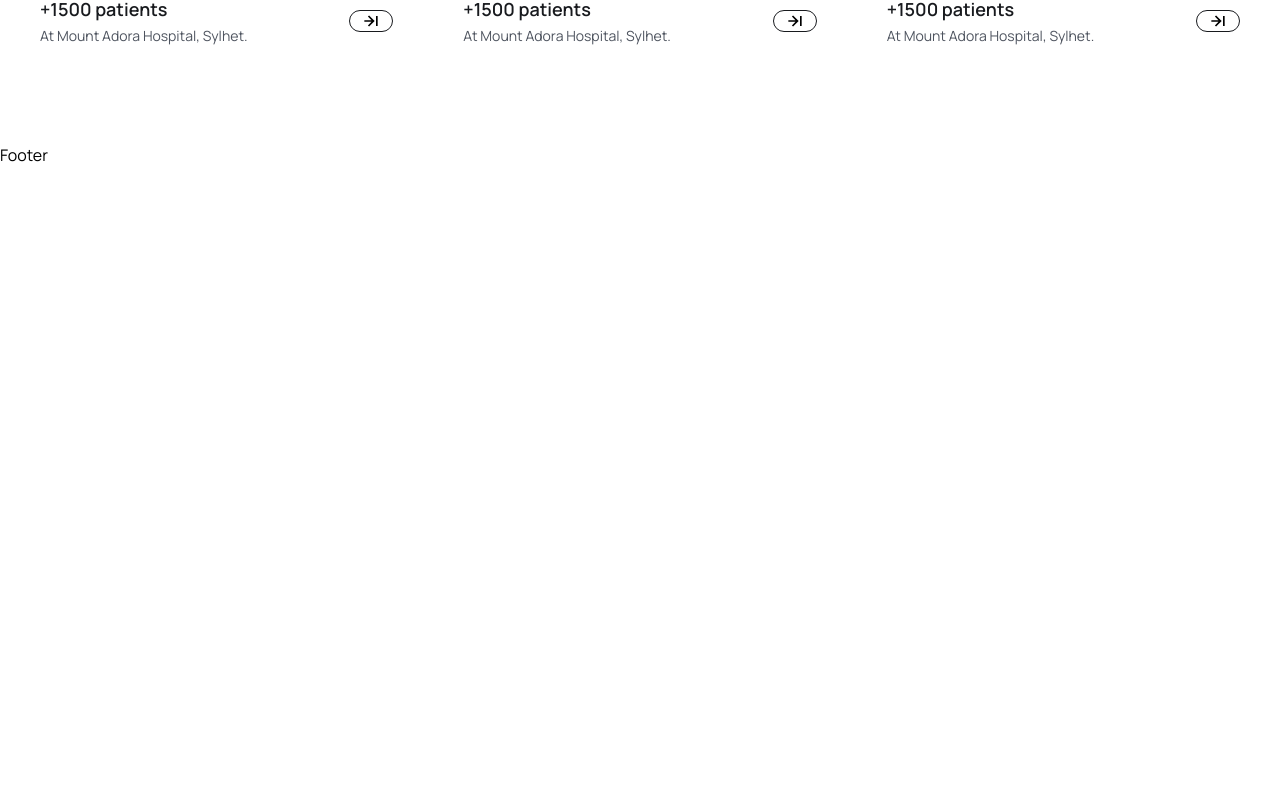
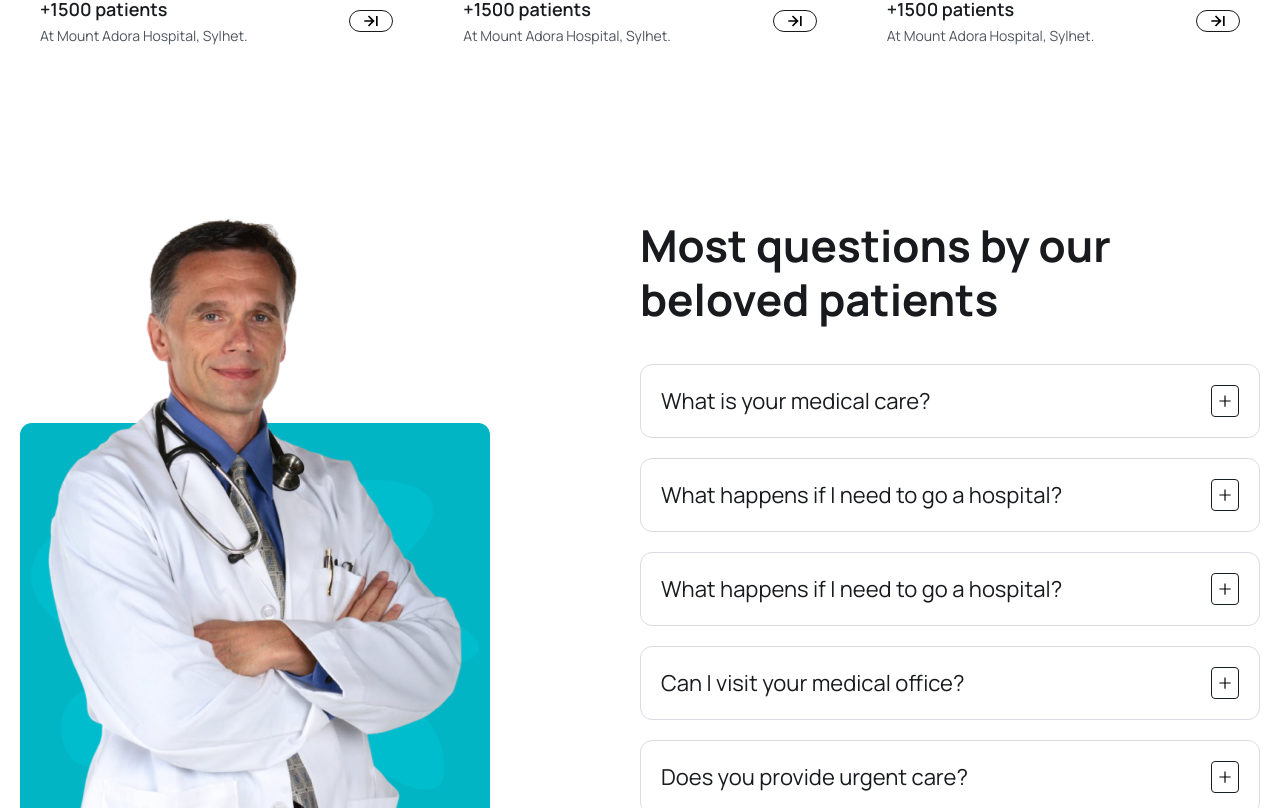
Before and after one commit to THIS4LA/doctor-appoinment-booking-app, a React (Vite) app in the folder frontEnd/: page / in a window 1280 px wide. Shown: the part 4892-5700 px from the top of the page. Before the commit the page ends 5059 px from the top, so only its background shows below. Built offline with nearby package versions, Linux system fonts and the light colour scheme.

Commit message:
faq section completed

```diff
--- a/frontEnd/src/assets/data/faqs.js
+++ b/frontEnd/src/assets/data/faqs.js
@@ -7,7 +7,7 @@
   {
     question: "What happens if I need to go a hospital?",
     content:
-      "One Medical was founded on a better model of care one designed around patients needs that provides a higher level of quality and service affordably. We do this through innovative design, excellent customer service, and the efficient use of technology.",
+      "What happens if I need to go a hospital?What happens if I need to go a hospital?What happens if I need to go a hospital?What happens if I need to go a hospital?What happens if I need to go a hospital?",
   },
   {
     question: "What happens if I need to go a hospital?",
--- /dev/null
+++ b/frontEnd/src/components/Faq/FaqItem.jsx
@@ -0,0 +1,38 @@
+import { useState } from "react";
+import { AiOutlineMinus, AiOutlinePlus} from "react-icons/ai";
+
+const FaqItem = ({ item }) => {
+    const [isOpen, setIsOpen] = useState(false);
+
+    const toggleAccordion = () => {
+        setIsOpen(!isOpen);
+    };
+
+  return (
+    <div className="p-3 lg:p-5 rounded-[12px] border border-solid border-[#D9DCE2] mb-5 cursor-pointer">
+        <div
+        className="flex items-center justify-between gap-5"
+        onClick={toggleAccordion}>
+            <h4 className="text-[16px] leading-7 lg:text-[22px] lg:leading-8 text-headingColor">
+                {item.question}
+            </h4>
+            <div className="w-7 h-7 lg:h-8 border border-solid border-[#141F21] rounded flex items-center
+            justify-center">
+                {isOpen? <AiOutlineMinus /> : <AiOutlinePlus />}
+            </div>
+        </div>
+
+        {
+            isOpen &&(
+                <div className="mt-4">
+                    <p className="text-[14px] leading-6 lg:text-[16px] lg:leading-7 font-[400] text-textColor">
+                        {item.content}
+                    </p>
+                </div>
+            )
+        }
+    </div>
+  )
+}
+
+export default FaqItem
--- /dev/null
+++ b/frontEnd/src/components/Faq/FaqList.jsx
@@ -0,0 +1,14 @@
+import { faqs } from "./../../assets/data/faqs";
+import FaqItem from './FaqItem';
+
+const FaqList = () => {
+  return (
+    <ul className='mt-[38px]'>
+        {faqs.map((item, index) => (
+            <FaqItem item={item} key={index} />
+        ))}
+    </ul>
+  )
+}
+
+export default FaqList
--- a/frontEnd/src/pages/Home.jsx
+++ b/frontEnd/src/pages/Home.jsx
@@ -6,15 +6,17 @@
 import heroImg01 from "../assets/images/hero-img01.png";
 import heroImg02 from "../assets/images/hero-img02.png";
 import heroImg03 from "../assets/images/hero-img03.png";
+import featureImg from "../assets/images/feature-img.png";
+import faqImg from "../assets/images/faq-img.png"
 import icon01 from "../assets/images/icon01.png";
 import icon02 from "../assets/images/icon02.png";
 import icon03 from "../assets/images/icon03.png";
-import featureImg from "../assets/images/feature-img.png";
 import videoIcon from "../assets/images/video-icon.png";
 import avatarIcon from "../assets/images/avatar-icon.png";
+
 import { Link } from "react-router-dom";
-
 import { BiArrowToRight } from "react-icons/bi";
+import FaqList from "../components/Faq/FaqList";
 
 
 const Home = () => {
@@ -259,6 +261,21 @@
         </div>
       </section>
       {/* ===========our great doctors end========== */}
+      {/* ===========faq section=========== */}
+      <section>
+        <div className="container">
+          <div className="flex justify-between gap-[50px] lg:gap-0">
+            <div className="w-1/2 hidden md:block">
+              <img src={faqImg} alt="faqImg" />
+            </div>
+
+            <div className="w-full md:w-1/2">
+              <h2 className="heading">Most questions by our beloved patients</h2>
+              <FaqList />
+            </div>
+          </div>
+        </div>
+      </section>
     </>
   );
 };
```
